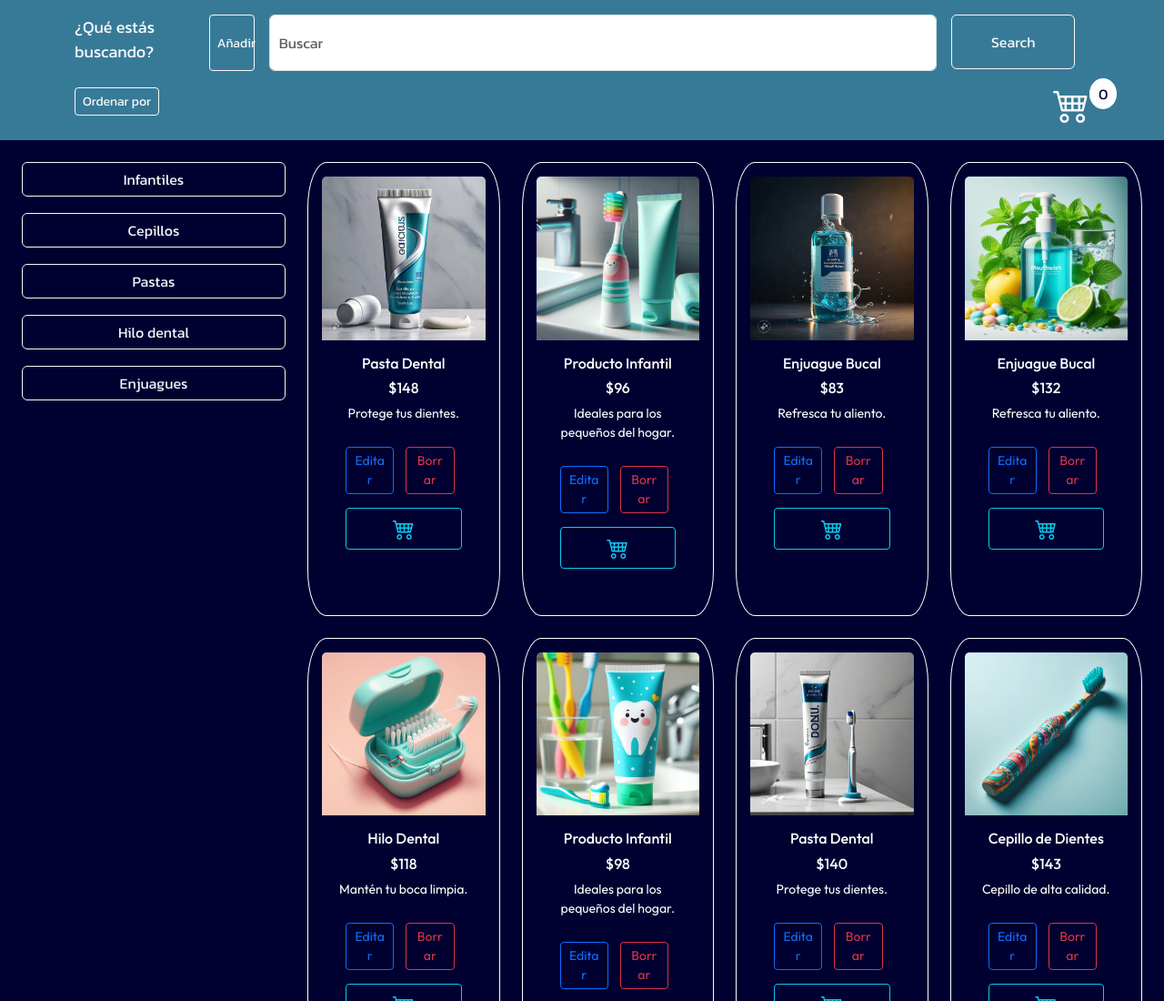
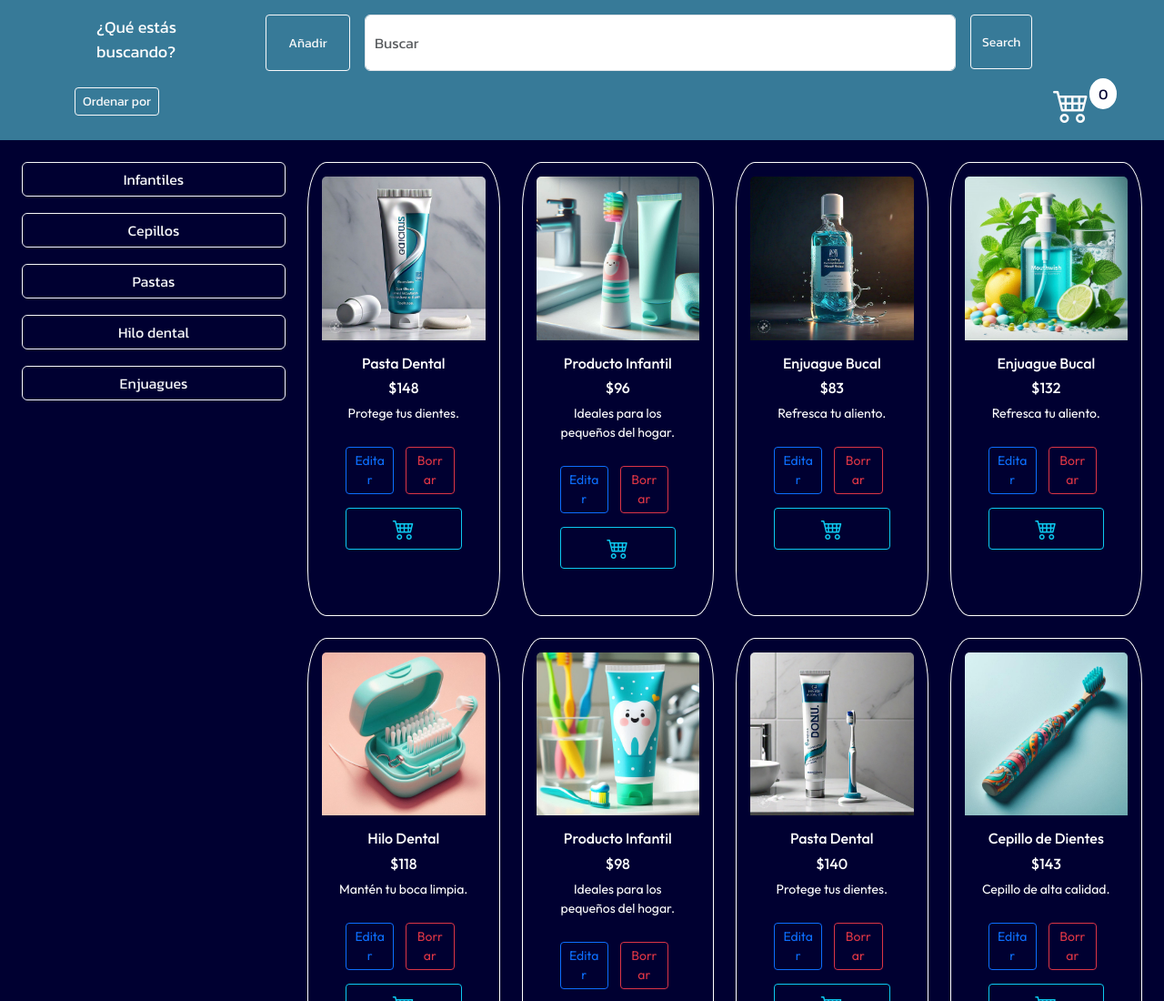
Before and after one commit to MontseCamch/dental-tech, a plain HTML site: page tienda.html in a window 1280 px wide. Shown: the top 1100 px of the page at 91% size. Drawn offline with nearby package versions, Linux system fonts and the light colour scheme.

Commit message:
arreglos css

```diff
--- a/tienda.css
+++ b/tienda.css
@@ -19,6 +19,7 @@ nav {
    color:#ffffff;
    font-size: 18px;
    display: flex !important;
+   justify-content: flex-start;
 }
 
 
@@ -34,6 +35,13 @@ input[type="search"] {
    background-color: #000031;
    padding: 20px;
 }
+
+form .d-flex {
+display:flex;
+flex-wrap:wrap;
+justify-content: center;
+}
+
 
 .row{
    background-color: #000031;
@@ -128,6 +136,14 @@ animation: pulsation 1s infinite;
   border-radius: 20%;/* Incluye el borde en el cálculo del tamaño */
 }
 
+.btn-upload, .btn-search {
+ border-radius: 20%;
+ white-space:nowrap;
+ overflow:hidden;
+ display: inline-block;    /* Bordes redondeados para ambos */
+}
+
+
 
 .bi bi-cart4 {
    width: 20px;
--- a/tienda.html
+++ b/tienda.html
@@ -30,24 +30,25 @@
 
         </div>
         <div class="d-flex justify-content-center w-100 mt-2">
-
+<div class="text col-md-2 me-3 ms-2 border-none px-3 col-sm-2">
           <p>¿Qué estás buscando?</p>
-
-          <button id="agregar-producto" class="btn btn-outline-light btn-sm float-start  mb-2">Añadir</button>
+</div>
+          <button id="agregar-producto" class="btn col-md-1 btn-upload btn-outline-light btn-sm mb-2">Añadir</button>
 
           <form class="d-flex" role="search" style="width: 100%;">
             <input id="search" class="form-control mb-2 me-3 ms-3" type="search" placeholder="Buscar" aria-label="Search">
-            <button id="search-btn" class="btn btn-search btn-outline-light me-3" type="button">Search</button>
+            <button id="search-btn" class="btn col-md-1 btn-search btn-outline-light btn-sm me-3" type="button">Search</button>
           </div>
 
           <div class="dropdown"> <!--Botón desplegable para el filtro-->
-            <button id="ordenar" class="dropbtn btn btn-outline-light btn-sm">Ordenar por</button>
+            <button id="ordenar" class="dropbtn btn btn-outline-light btn-sm"type="button">Ordenar por</button>
             <div class="dropdown-content">
               <a href="#" style="color: white;">Más reciente</a>
               <a href="#"  style="color: white;">Más vendido</a>
               <a href="#"  style="color: white;">Precio</a>
             </div>
           </div>
+
           </form>
           <span class="notice-icon">
             <i class="bi bi-cart4 fs-1 text-light"></i>
@@ -150,7 +151,6 @@
       <!-- Tarjetas dinámicas -->
       <div class="col-md-9">
         <div class="row row-cols-2 row-cols-md-4 flex-grow-1" id="card-container">
-
           <!-- Aquí se insertarán dinámicamente las tarjetas -->
              <!-- Div para mostrar los resultados -->
 
```
